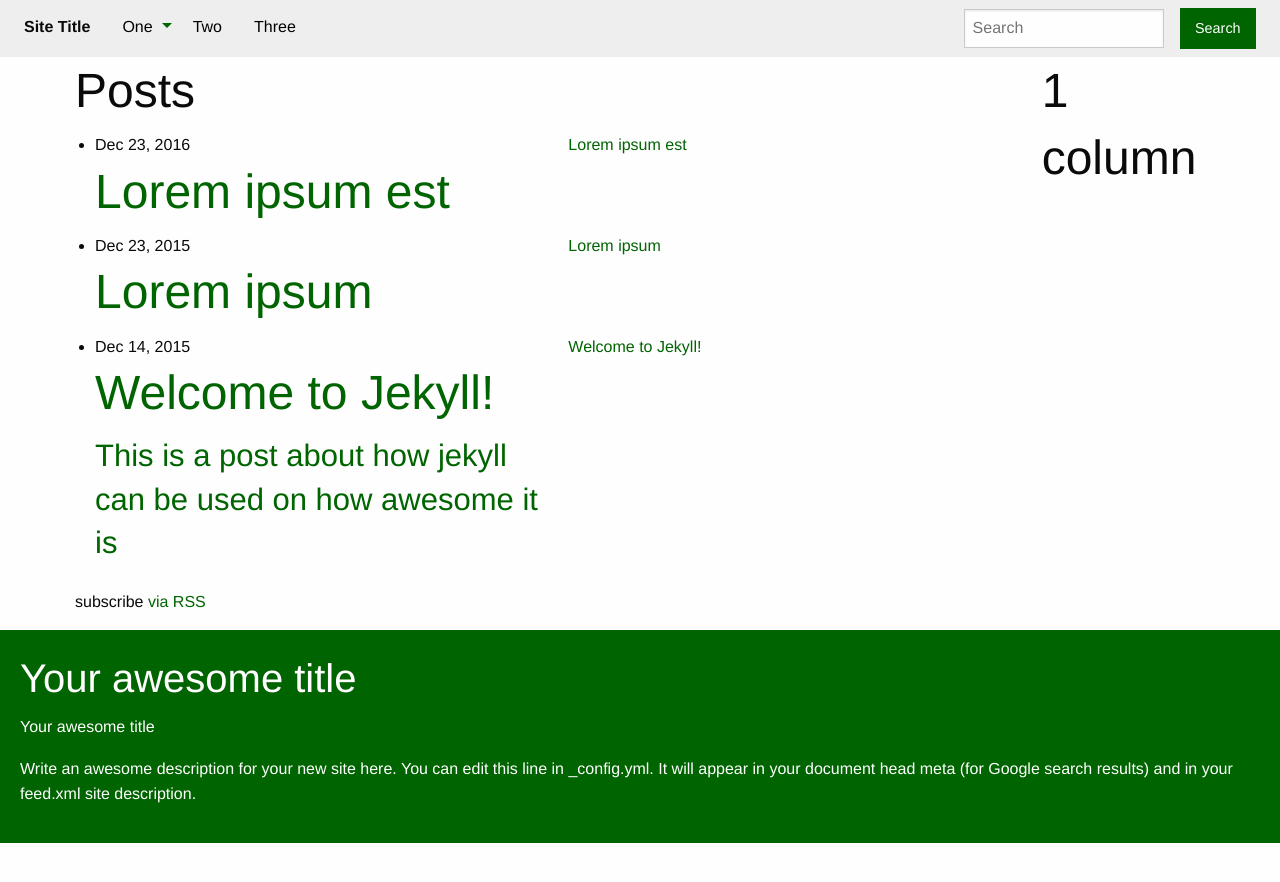
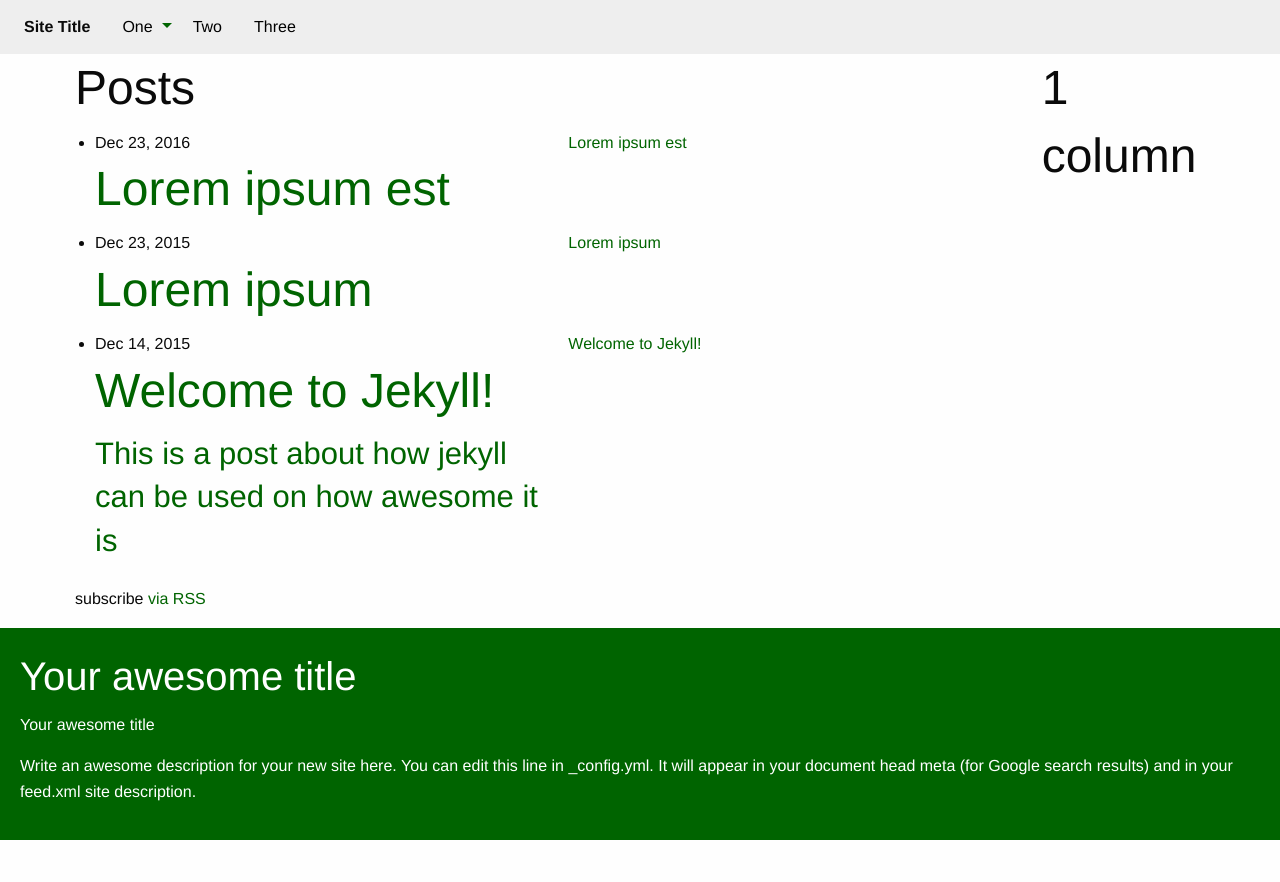
Before and after one commit to AsgerSP/asger2, a Jekyll site: the page built from index.html, in a window 1280 px wide. Shown: the top 882 px of the page. Built offline with Jekyll 4.4.1, drawn with Linux system fonts in a browser that asks for light colours.

Commit message:
Remove search from top bar

```diff
--- a/_includes/header.html
+++ b/_includes/header.html
@@ -15,11 +15,5 @@
         <li><a href="#">Three</a></li>
       </ul>
     </div>
-    <div class="top-bar-right">
-      <ul class="menu">
-        <li><input type="search" placeholder="Search"></li>
-        <li><button type="button" class="button">Search</button></li>
-      </ul>
-    </div>
   </nav>
 </header>
--- a/css/main.scss
+++ b/css/main.scss
@@ -4,6 +4,7 @@
 $primary-color: darkgreen;
 $secondary-color: blue;
 $dropdownmenu-background: orange;
+$success-color: #3adb76;
 
 @import 'foundation';
 @include foundation-everything;
@@ -28,6 +29,6 @@ main {
 
 footer {
   padding: 20px;
-  background-color: darkgreen;
+  background-color: $primary-color;
   color: white;
 }
```
Also changed, not shown: _drafts/notes.1.md (added, +7 -0 lines), 8 other files.
